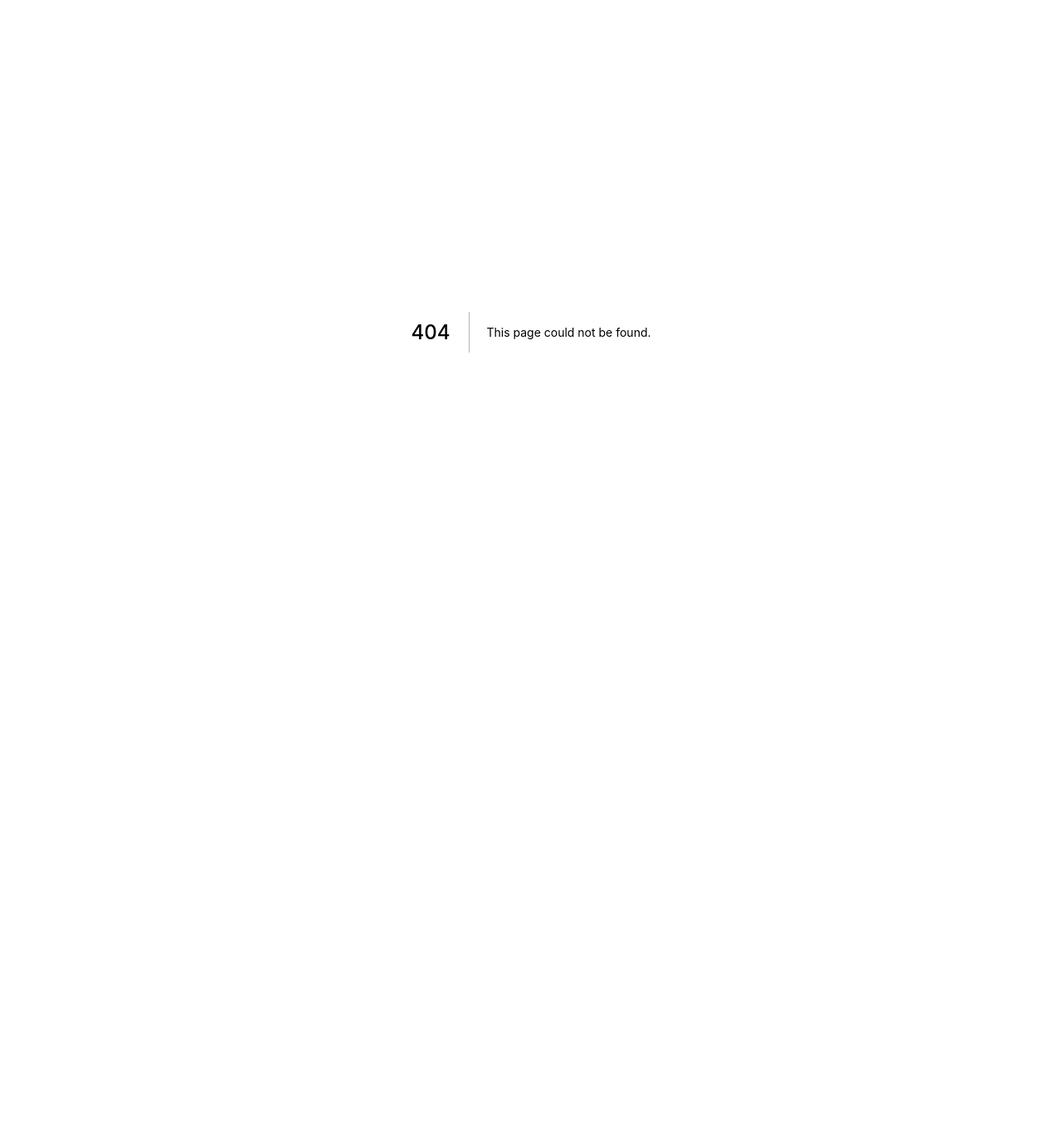
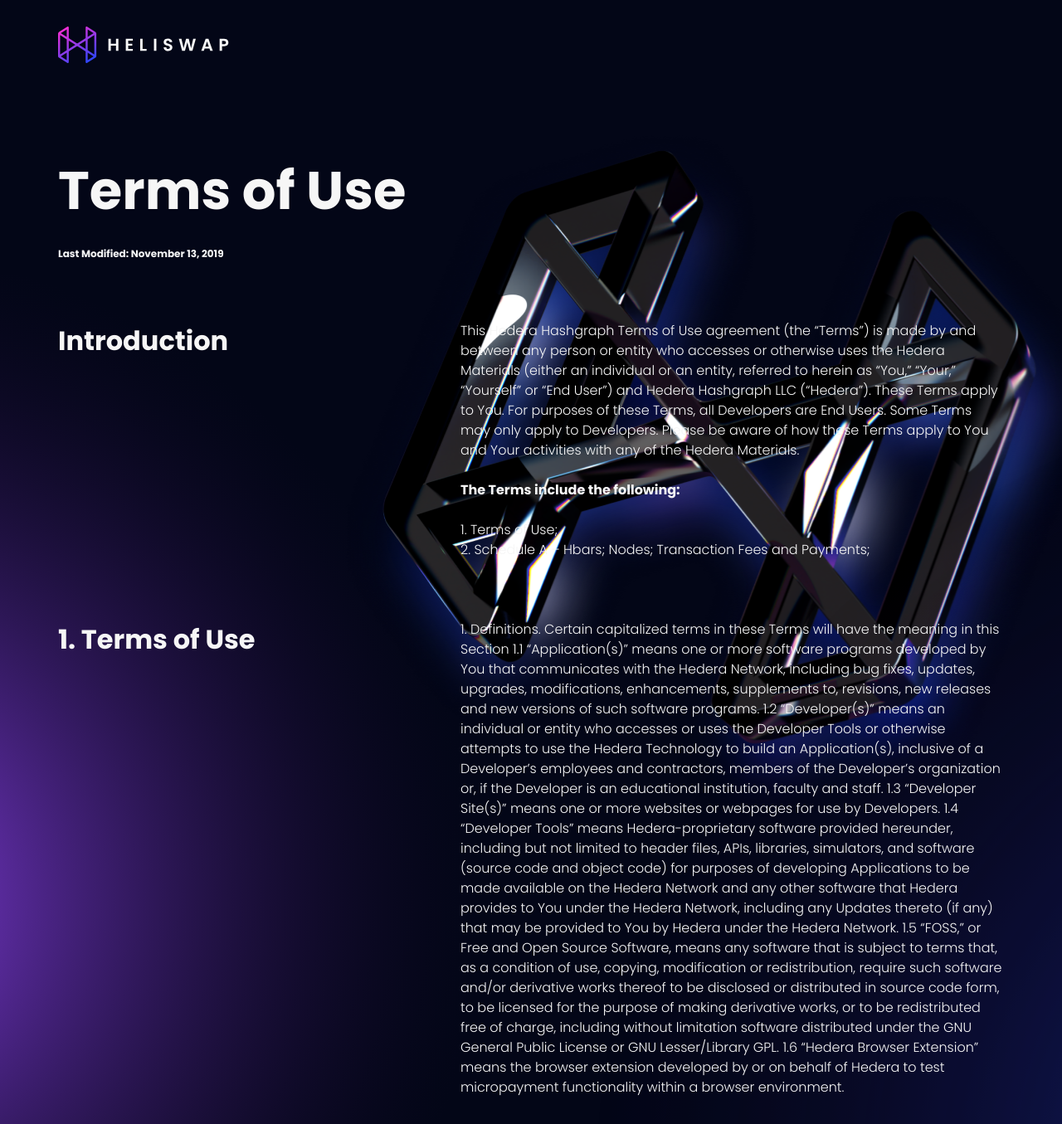
Before and after one commit to HeliSwap/HeliSwap-landing-page, a Next.js app: page /terms in a window 1280 px wide. Before the commit this address had no page. Shown: the whole page at 83% size. Before the commit the page ends 800 px from the top, so only its background shows below. Built offline with nearby package versions, Linux system fonts and the light colour scheme.

Commit message:
Terms page added

```diff
--- /dev/null
+++ b/pages/terms.js
@@ -0,0 +1,92 @@
+import { useState } from 'react';
+import Head from 'next/head';
+import Image from 'next/image';
+
+import logo from '../public/logo.svg';
+
+export default function Terms() {
+  return (
+    <div>
+      <Head>
+        <title>HeliSwap Landing page</title>
+        <meta name="viewport" content="initial-scale=1.0, width=device-width" />
+        <link rel="preconnect" href="https://fonts.googleapis.com" />
+        <link rel="preconnect" href="https://fonts.gstatic.com" />
+        <link
+          href="https://fonts.googleapis.com/css2?family=Lato:wght@300;400;700&family=Poppins:wght@300;500;700&display=swap"
+          rel="stylesheet"
+        ></link>
+      </Head>
+
+      <div className="container py-5 py-lg-6">
+        <a href="/">
+          <Image src={logo} alt="" />
+        </a>
+
+        <h1 className="text-hero text-bold mt-6 mt-lg-15">Terms of Use</h1>
+        <p className="text-small text-bold mt-5">Last Modified: November 13, 2019</p>
+
+        <div className="row mt-5 mt-lg-11">
+          <div className="col-lg-5">
+            <h2 className="text-title text-bold">Introduction</h2>
+          </div>
+
+          <div className="col-lg-7 mt-5 mt-lg-0">
+            <p className="text-main">
+              This Hedera Hashgraph Terms of Use agreement (the “Terms”) is made by and between any
+              person or entity who accesses or otherwise uses the Hedera Materials (either an
+              individual or an entity, referred to herein as “You,” “Your,” “Yourself” or “End
+              User”) and Hedera Hashgraph LLC (“Hedera”). These Terms apply to You. For purposes of
+              these Terms, all Developers are End Users. Some Terms may only apply to Developers.
+              Please be aware of how these Terms apply to You and Your activities with any of the
+              Hedera Materials.
+            </p>
+
+            <p className="text-bold mt-5">The Terms include the following:</p>
+
+            <ul className="mt-5">
+              <li className="text-main">1. Terms of Use;</li>
+              <li className="text-main">
+                2. Schedule A – Hbars; Nodes; Transaction Fees and Payments;
+              </li>
+            </ul>
+          </div>
+        </div>
+
+        <div className="row mt-5 mt-lg-11">
+          <div className="col-lg-5">
+            <h2 className="text-title text-bold">1. Terms of Use</h2>
+          </div>
+
+          <div className="col-lg-7 mt-5 mt-lg-0">
+            <p className="text-main">
+              1. Definitions. Certain capitalized terms in these Terms will have the meaning in this
+              Section 1.1 “Application(s)” means one or more software programs developed by You that
+              communicates with the Hedera Network, including bug fixes, updates, upgrades,
+              modifications, enhancements, supplements to, revisions, new releases and new versions
+              of such software programs. 1.2 “Developer(s)” means an individual or entity who
+              accesses or uses the Developer Tools or otherwise attempts to use the Hedera
+              Technology to build an Application(s), inclusive of a Developer’s employees and
+              contractors, members of the Developer’s organization or, if the Developer is an
+              educational institution, faculty and staff. 1.3 “Developer Site(s)” means one or more
+              websites or webpages for use by Developers. 1.4 “Developer Tools” means
+              Hedera-proprietary software provided hereunder, including but not limited to header
+              files, APIs, libraries, simulators, and software (source code and object code) for
+              purposes of developing Applications to be made available on the Hedera Network and any
+              other software that Hedera provides to You under the Hedera Network, including any
+              Updates thereto (if any) that may be provided to You by Hedera under the Hedera
+              Network. 1.5 “FOSS,” or Free and Open Source Software, means any software that is
+              subject to terms that, as a condition of use, copying, modification or redistribution,
+              require such software and/or derivative works thereof to be disclosed or distributed
+              in source code form, to be licensed for the purpose of making derivative works, or to
+              be redistributed free of charge, including without limitation software distributed
+              under the GNU General Public License or GNU Lesser/Library GPL. 1.6 “Hedera Browser
+              Extension” means the browser extension developed by or on behalf of Hedera to test
+              micropayment functionality within a browser environment.
+            </p>
+          </div>
+        </div>
+      </div>
+    </div>
+  );
+}
```
Also changed, not shown: pages/index.js (+5 -4 lines).
